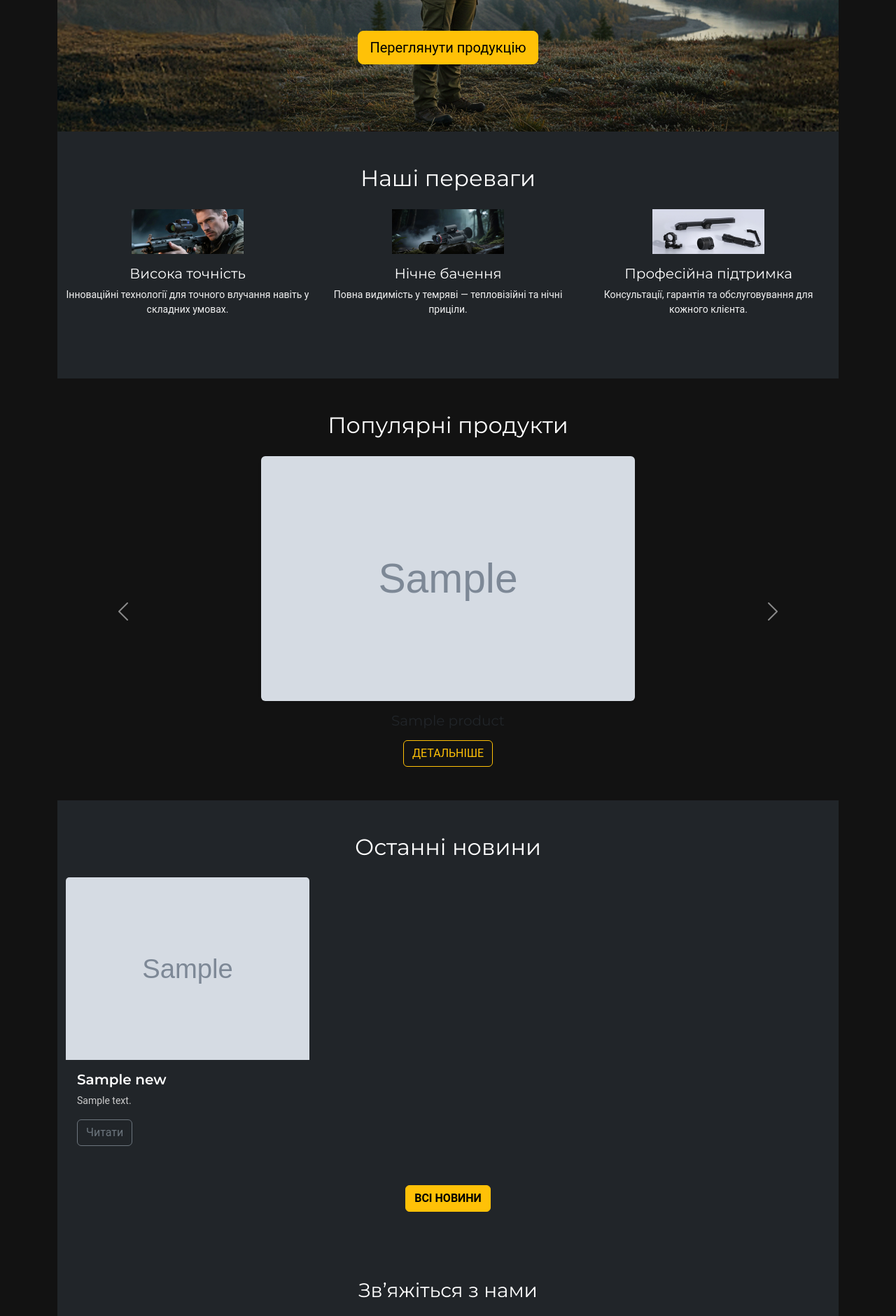
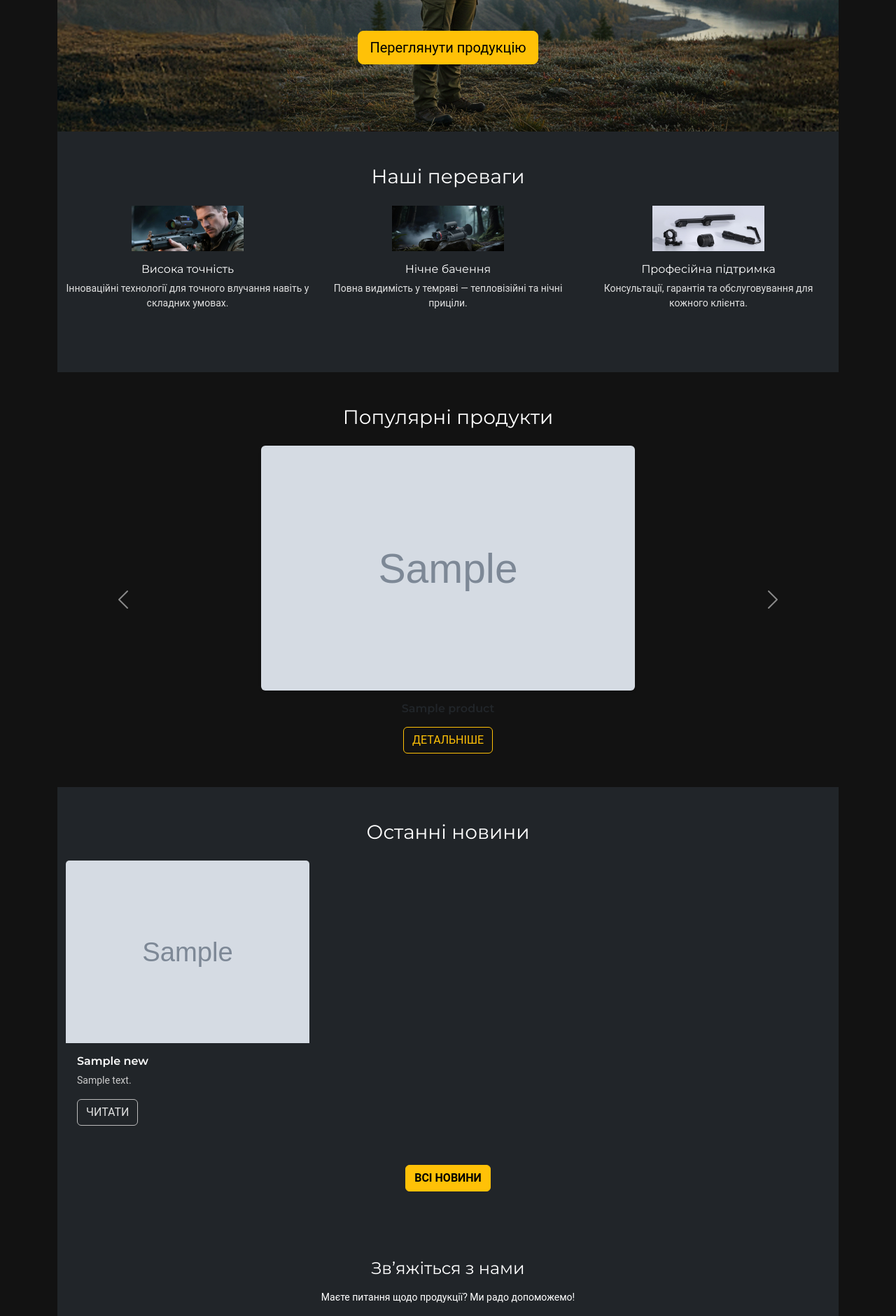
Before and after one commit to galatserega/falcon_prod, a Django app: page / in a window 1280 px wide. Shown: the part 1098-2979 px from the top of the page at 70% size. Run offline with Django 5.2, Linux system fonts and the light colour scheme; tables that the repository leaves empty hold one stand-in row (values such as "Sample post"); grey boxes marked "Sample" are stand-in pictures; parts of the project's set-up code (start-up, migrations or seed data) failed here and were passed over; some libraries are stand-ins or nearby versions.

Commit message:
Change style.css

```diff
--- a/static/css/style.css
+++ b/static/css/style.css
@@ -3,7 +3,8 @@
     font-size: 14px;
     line-height: 1.5;
     background-color: #121212;
-    color: #f1f1f1;
+    color: #e0e0e0;
+    /* світліший текст для контрасту */
     font-family: 'Roboto', sans-serif;
     margin: 0;
     padding: 0;
@@ -16,6 +17,26 @@
 h5 {
     font-family: 'Montserrat', sans-serif;
     color: #ffffff;
+}
+
+h1 {
+    font-size: 2rem;
+}
+
+h2 {
+    font-size: 1.75rem;
+}
+
+h3 {
+    font-size: 1.5rem;
+}
+
+h4 {
+    font-size: 1.25rem;
+}
+
+h5 {
+    font-size: 1rem;
 }
 
 /* --- Навігація --- */
@@ -71,11 +92,25 @@
     color: #000;
 }
 
+.btn-outline-secondary {
+    color: #e0e0e0;
+    /* світліший сірий */
+    border-color: #bbb;
+    text-transform: uppercase;
+}
+
+.btn-outline-secondary:hover {
+    background-color: #ffc107;
+    color: #000;
+}
+
 /* --- Картки товарів --- */
 .card {
-    background-color: #1e1e1e;
+    background-color: #121212;
+    /* темніший фон */
     border: none;
-    color: #f1f1f1;
+    color: #ffffff;
+    /* яскравий текст */
 }
 
 .card-title {
@@ -84,19 +119,22 @@
 }
 
 .card-text {
-    color: #ccc;
+    color: #cccccc;
+    /* світліший, але читабельний */
 }
 
 .card-footer {
-    background-color: #2c2c2c;
+    background-color: #1a1a1a;
+    /* темніший футер */
     border-top: none;
-    color: #999;
+    color: #bbbbbb;
 }
 
 /* --- Футер --- */
 footer {
-    background-color: #1e1e1e;
-    color: #ccc;
+    background-color: #121212;
+    /* темніший */
+    color: #cccccc;
     padding: 2rem 0;
     text-align: center;
 }
@@ -116,6 +154,7 @@
         justify-content: center;
     }
 }
+
 /* Анімація при наведенні */
 .btn-nav {
     position: relative;
@@ -163,6 +202,7 @@
         margin-bottom: 0.5rem;
     }
 }
+
 /* Glassmorphism background */
 .glass {
     background: rgba(30, 30, 30, 0.5);
@@ -214,10 +254,10 @@
 body.dark-mode .navbar-brand {
     color: #ffc107;
 }
+
 .card-title a {
     transition: all 0.2s ease;
     color: inherit;
-    /* успадковує колір заголовка */
     text-decoration: none;
 }
 
@@ -228,4 +268,16 @@
 
 .small-btn {
     font-size: 0.5rem;
-    padding: 0.25rem 0.5rem; }
+    padding: 0.25rem 0.5rem;
+}
+
+/* Посилання з текстом "dark" без підкреслення - зробимо більш контрастними */
+a.text-dark.text-decoration-none {
+    color: #212529;
+    font-weight: 600;
+    text-decoration: underline;
+}
+
+a.text-dark.text-decoration-none:hover {
+    color: #000000;
+}
```
